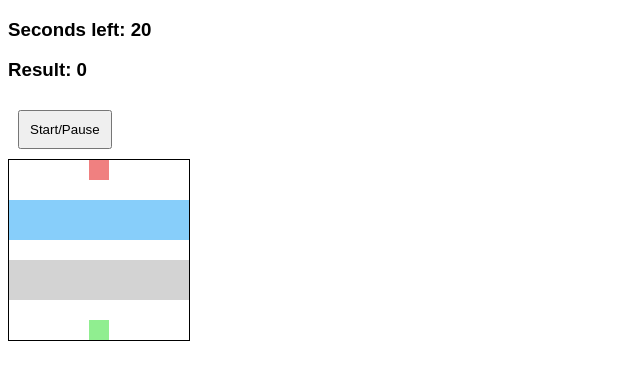
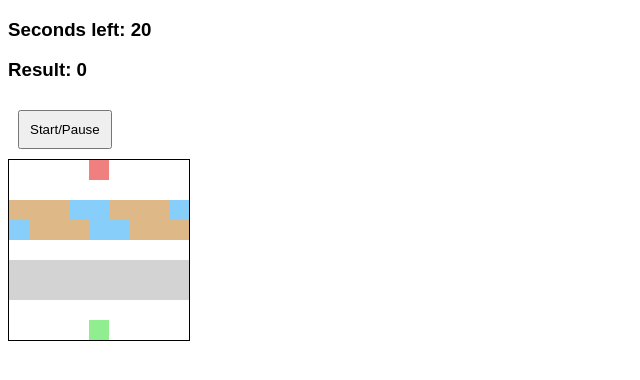
Before and after one commit to wkberezowski/frogger, a plain HTML site: page index.html in a window 1280 px wide. Shown: the whole page, without its empty margins (0-640 px from the left). Drawn offline with Linux system fonts and the light colour scheme.

Commit message:
added moving logs

```diff
--- a/app.js
+++ b/app.js
@@ -4,6 +4,8 @@ const startPauseButton = document.querySelector('#start-pause-button');
 const squares = document.querySelectorAll('.grid div');
 let currentIndex = 76;
 const width = 9;
+const logsLeft = document.querySelectorAll('.log-left');
+const logsRight = document.querySelectorAll('.log-right');
 
 function moveFrog(e) {
   squares[currentIndex].classList.remove('frog');
@@ -29,3 +31,66 @@ function moveFrog(e) {
 }
 
 document.addEventListener('keydown', moveFrog);
+
+function autoMoveLogs() {
+  logsLeft.forEach((logLeft) => moveLogLeft(logLeft));
+  logsRight.forEach((logRight) => moveLogRight(logRight));
+}
+
+function moveLogLeft(logLeft) {
+  switch (true) {
+    case logLeft.classList.contains('l1'):
+      logLeft.classList.remove('l1');
+      logLeft.classList.add('l2');
+      break;
+    case logLeft.classList.contains('l2'):
+      logLeft.classList.remove('l2');
+      logLeft.classList.add('l3');
+      break;
+    case logLeft.classList.contains('l3'):
+      logLeft.classList.remove('l3');
+      logLeft.classList.add('l4');
+      break;
+    case logLeft.classList.contains('l4'):
+      logLeft.classList.remove('l4');
+      logLeft.classList.add('l5');
+      break;
+    case logLeft.classList.contains('l5'):
+      logLeft.classList.remove('l5');
+      logLeft.classList.add('l1');
+      break;
+
+    default:
+      break;
+  }
+}
+
+function moveLogRight(logRight) {
+  switch (true) {
+    case logRight.classList.contains('l1'):
+      logRight.classList.remove('l1');
+      logRight.classList.add('l5');
+      break;
+    case logRight.classList.contains('l2'):
+      logRight.classList.remove('l2');
+      logRight.classList.add('l1');
+      break;
+    case logRight.classList.contains('l3'):
+      logRight.classList.remove('l3');
+      logRight.classList.add('l2');
+      break;
+    case logRight.classList.contains('l4'):
+      logRight.classList.remove('l4');
+      logRight.classList.add('l3');
+      break;
+    case logRight.classList.contains('l5'):
+      logRight.classList.remove('l5');
+      logRight.classList.add('l4');
+      break;
+
+    default:
+      break;
+  }
+}
+
+setInterval(autoMoveLogs, 1000);
--- a/style.css
+++ b/style.css
@@ -21,11 +21,6 @@ body {
   background: lightblue;
 }
 
-.log-left,
-.log-right {
-  background: lightskyblue;
-}
-
 .car-left,
 .car-right {
   background: lightgray;
@@ -39,3 +34,14 @@ body {
 .frog {
   background-color: lightgreen;
 }
+
+.l1,
+.l2,
+.l3 {
+  background-color: burlywood;
+}
+
+.l4,
+.l5 {
+  background-color: lightskyblue;
+}
```
